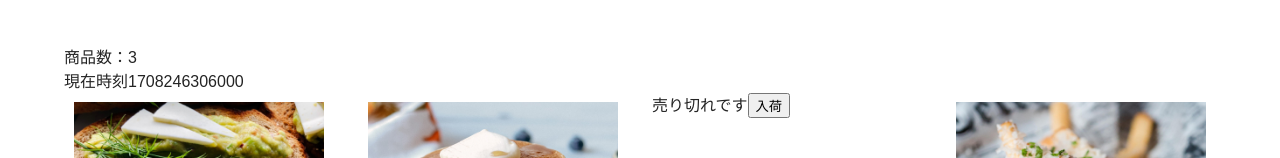
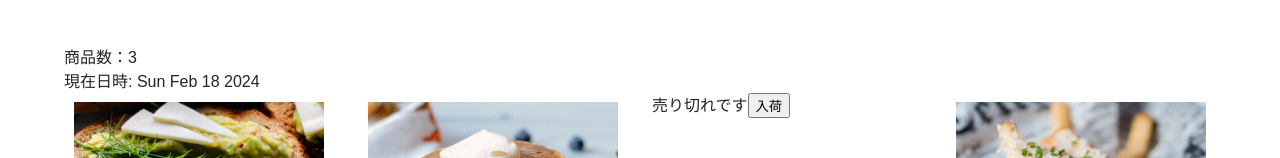
Before and after one commit to kocya-dev/vue3-hands-on, a Vue app: page / in a window 1280 px wide. Shown: the part 136-294 px from the top of the page. Built offline with nearby package versions, Linux system fonts and the light colour scheme.

Commit message:
「@clickで商品を選択する」まで

```diff
--- a/src/App.vue
+++ b/src/App.vue
@@ -9,6 +9,7 @@ const items = ref([
     price: 480,
     image: "/images/item1.jpg",
     soldOut: false,
+    selected: false,
   },
   {
     id: 2,
@@ -17,6 +18,7 @@ const items = ref([
     price: 1180,
     image: "/images/item2.jpg",
     soldOut: false,
+    selected: false,
   },
   {
     id: 3,
@@ -25,6 +27,7 @@ const items = ref([
     price: 320,
     image: "/images/item3.jpg",
     soldOut: true,
+    selected: false,
   },
   {
     id: 4,
@@ -33,6 +36,7 @@ const items = ref([
     price: 670,
     image: "/images/item4.jpg",
     soldOut: false,
+    selected: false,
   },
 ]);
 
@@ -56,7 +60,7 @@ const stockQuantity = () => {
 const stockItem = (item) => {
   item.soldOut = false;
 };
-const getDate = () => Date.now();
+const getDate = () => new Date().toDateString();
 </script>
 
 <template>
@@ -65,10 +69,17 @@ const getDate = () => Date.now();
     <h1>Vue.js ハンズオン</h1>
   </header>
   <div>商品数：{{ stockQuantity() }}</div>
-  <div>現在時刻{{ getDate() }}</div>
+  <div>現在日時: {{ getDate() }}</div>
   <main class="main">
     <template v-for="item in items" :key="item.id">
-      <div v-if="!item.soldOut" class="item">
+      <div
+        v-if="!item.soldOut"
+        class="item"
+        :class="{ 'selected-item': item.selected }"
+        @keyup.enter="item.selected = !item.selected"
+        @click="item.selected = !item.selected"
+        tabindex="0"
+      >
         <div class="thumbnail">
           <img :src="item.image" alt="" />
         </div>
```
